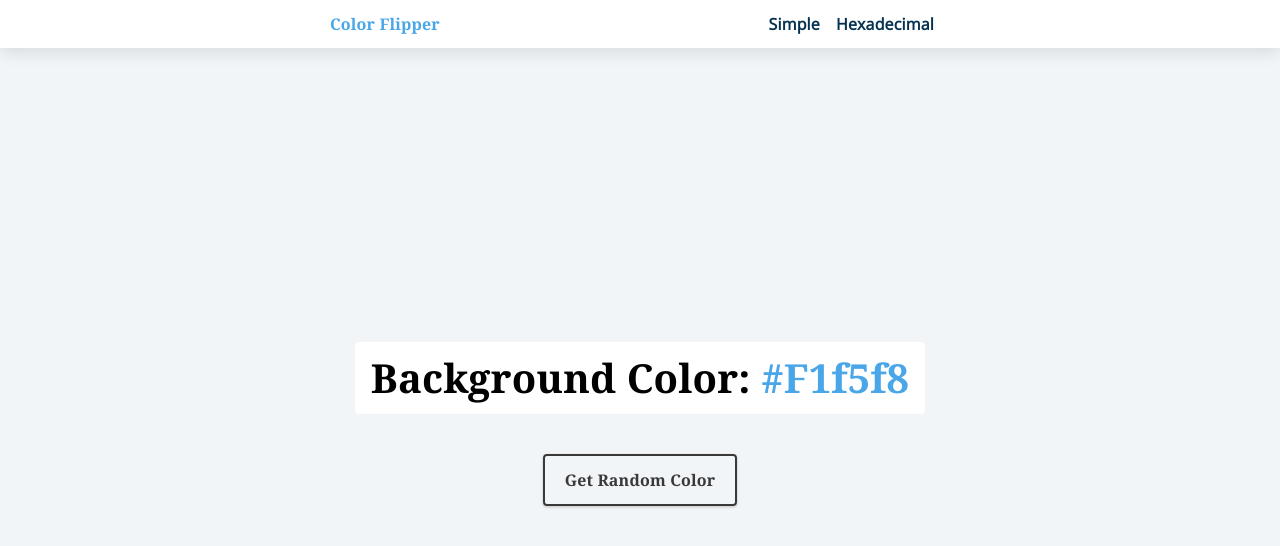
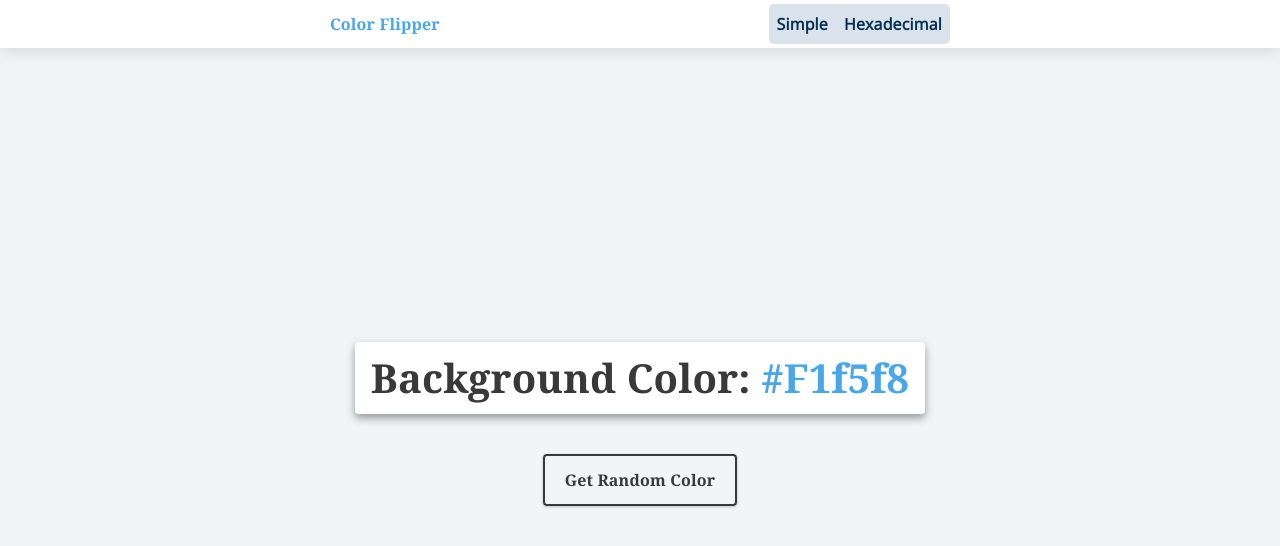
Before and after one commit to Naldoszs/javascript-projects, a plain HTML site: page color-flipper-project/index.html in a window 1280 px wide. Drawn offline with nearby package versions, Linux system fonts and the light colour scheme.

Commit message:
redesigned the simple and hexadecimal anchor links of the index.html

```diff
--- a/color-flipper-project/styles.css
+++ b/color-flipper-project/styles.css
@@ -43,6 +43,7 @@ Variables
   --clr-green-dark: hsl(125, 67%, 44%);
   --clr-green-light: hsl(125, 71%, 66%);
   --clr-black: #3a3939;
+  --clr-black-50: rgb(58, 57, 57, 0.5);
   --ff-primary: Georgia, "Times New Roman", Times, serif;
   --ff-secondary: "Open Sans", sans-serif;
   --transition: all 0.3s linear;
@@ -177,6 +178,9 @@ nav {
 }
 .nav-links {
   display: flex;
+  background-color: var(--clr-grey-9);
+  padding: 0.5em;
+  border-radius: 5px;
 }
 nav a {
   text-transform: capitalize;
@@ -184,8 +188,13 @@ nav a {
   font-size: 1rem;
   color: var(--clr-primary-1);
   letter-spacing: var(--spacing);
+}
+
+/* the simple anchor element */
+.nav-center .nav-links li:nth-child(1) a {
   margin-right: 1rem;
 }
+
 nav a:hover {
   color: var(--clr-primary-5);
 }
@@ -203,13 +212,12 @@ main {
   text-align: center;
 }
 .container h2 {
-  background: var(--clr-black);
-  background-color: white;
-  color: var(--clr-white);
-  color: black;
+  background: var(--clr-white);
+  color: var(--clr-black);
   padding: 1rem;
   border-radius: var(--radius);
   margin-bottom: 2.5rem;
+  box-shadow: 0px 4px 8px var(--clr-black-50);
 }
 .color {
   color: var(--clr-primary-5);
```
